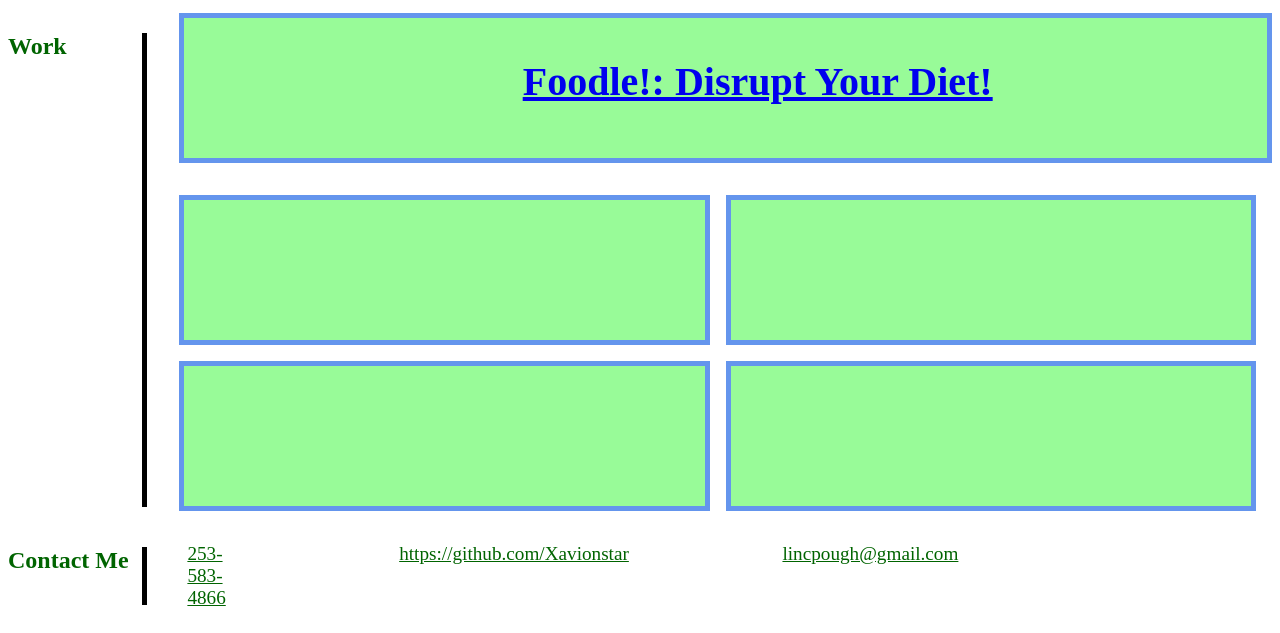
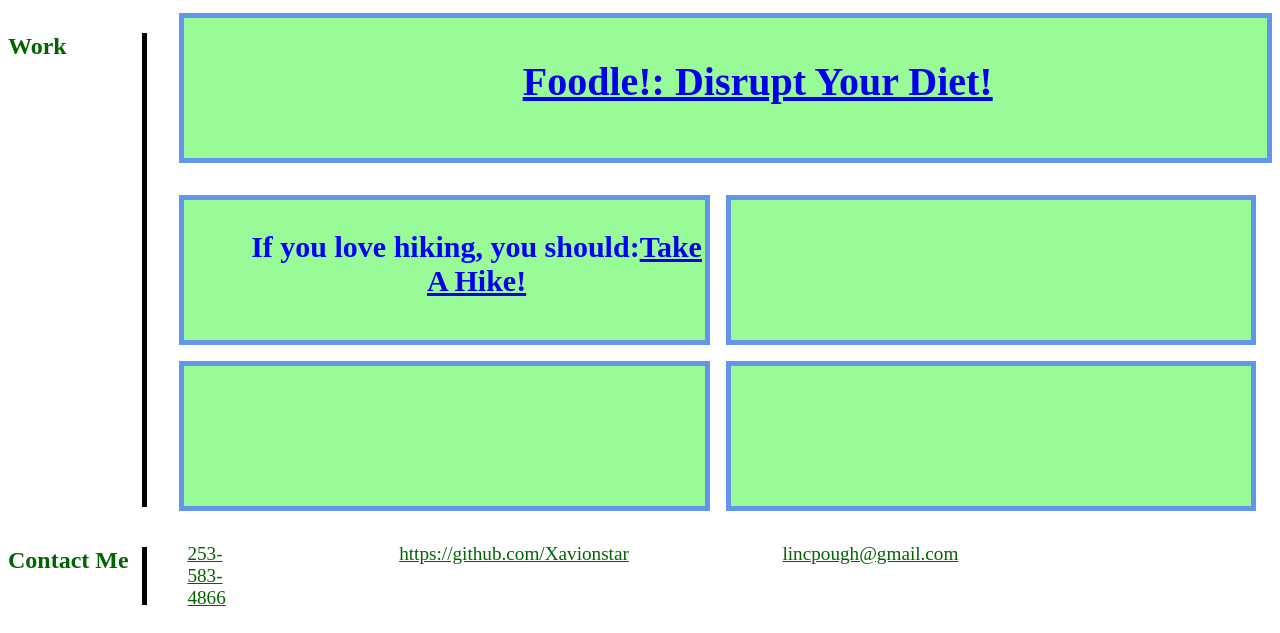
Before and after one commit to Xavionstar/Starter-Portfolio-Page, a website: page index.html in a window 1280 px wide. Shown: the part 283-916 px from the top of the page. Drawn offline with Linux system fonts and the light colour scheme.

Commit message:
added the latest project to my portfolio

```diff
--- a/index.html
+++ b/index.html
@@ -32,8 +32,11 @@
                     <div class="work-boxes-large">
                         <p id="foodleTitle"><a href="https://xavionstar.github.io/group-project-Foodle-app/">Foodle!: Disrupt Your Diet!</a></p>
 
+
                     </div>
-                    <div class="work-boxes-small"></div>
+                    <div class="work-boxes-small">
+                        <p id="hikeTitle">If you love hiking, you should:<a href="https://takeahike-bootcamp.herokuapp.com/">Take A Hike!</a></p>
+                    </div>
                     <div class="work-boxes-small"></div>
                     <div class="work-boxes-small"></div>
                     <div class="work-boxes-small"></div>
--- /dev/null
+++ b/package.json
@@ -0,0 +1,5 @@
+{
+  "dependencies": {
+    "bootstrap": "^5.3.0-alpha1"
+  }
+}
--- a/styles.css
+++ b/styles.css
@@ -1,4 +1,4 @@
-header{
+ header{
     background-color: darkgrey;
     color: darkgreen;
     display: flex;
@@ -79,6 +79,11 @@
     font-size: 40px;
     font-weight: bold;
 }
+#hikeTitle{
+    text-align: center;
+    font-size: 30px;
+    font-weight: bold;
+}
 .work-boxes-small{
     border: 5px solid cornflowerblue;
     margin-left: 0em;
@@ -88,7 +93,7 @@
     flex-basis: calc(50% - 1em - 10px);
     background-color: palegreen;
 }
-.contacts{
+ .contacts{
     color: darkgreen;
     font-style: underline;
     display: flex;
```
Also changed, not shown: server.js (added), 1 other file.
